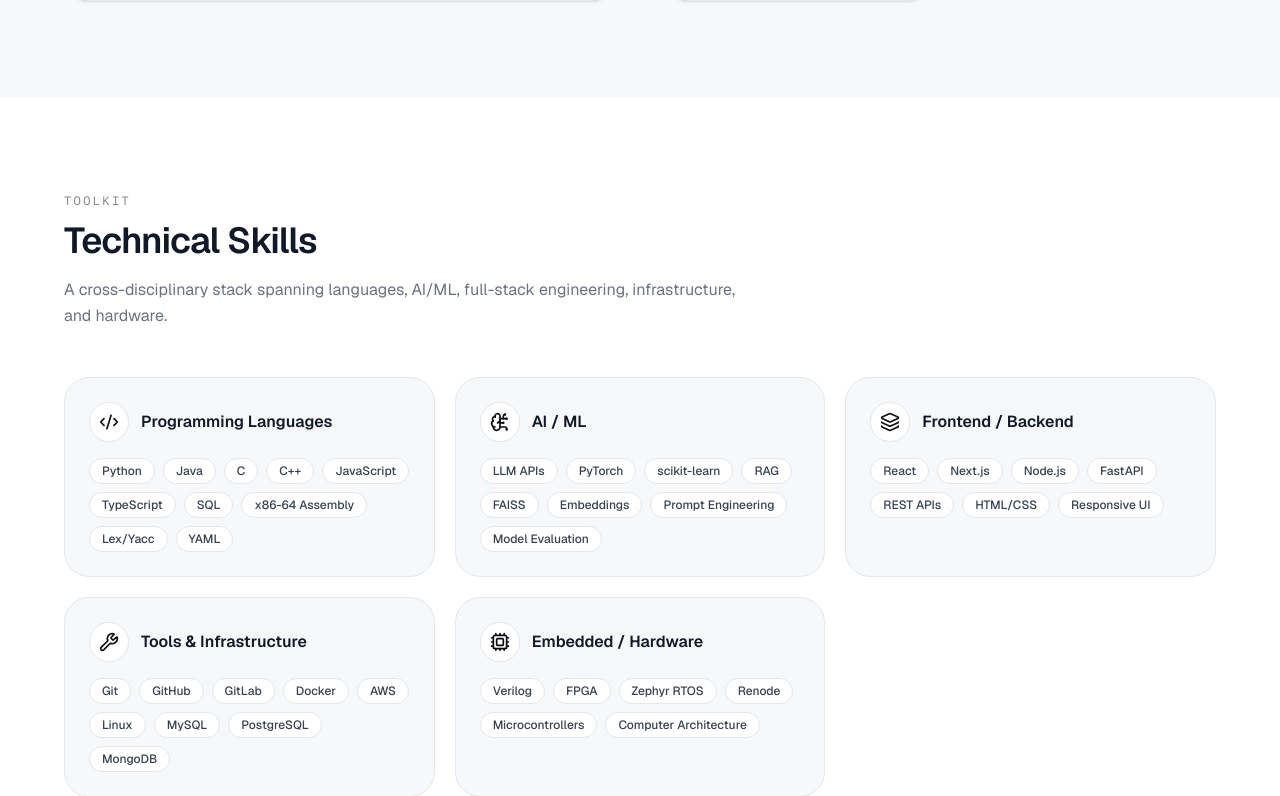
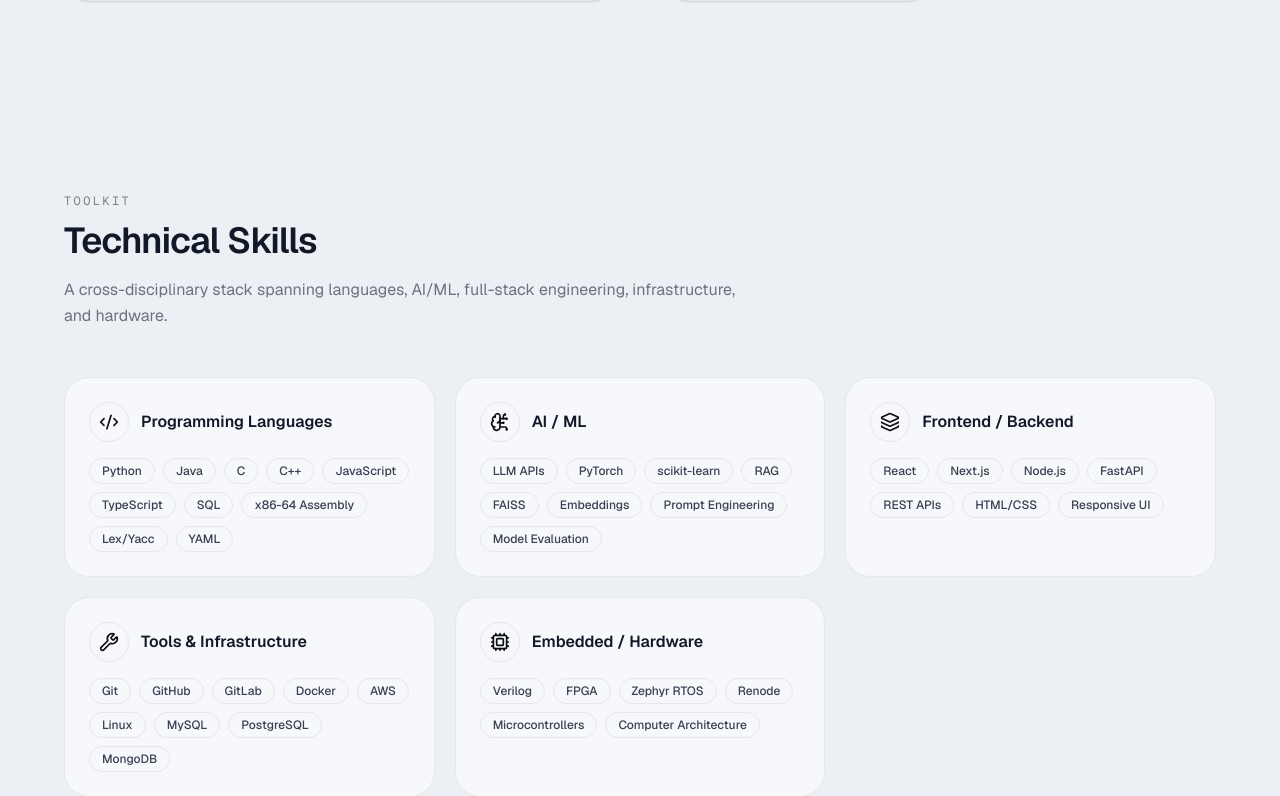
Before and after one commit to DeveshM7/DeveshM7.github.io, a Next.js app: page / in a window 1280 px wide. Shown: the part 1305-2101 px from the top of the page. Built offline with nearby package versions, Linux system fonts and the light colour scheme.

Commit message:
Apply cool off-white palette to light sections and cards

```diff
--- a/app/globals.css
+++ b/app/globals.css
@@ -63,9 +63,9 @@
   --text-muted-light: #aeb6c2;
   --accent-cool: #7dd3fc;
 
-  --background: #fafbfc;
+  --background: #eceff4;
   --foreground: #111827;
-  --card: #ffffff;
+  --card: #f6f8fb;
   --card-foreground: #111827;
   --popover: #ffffff;
   --popover-foreground: #111827;
--- a/components/about.tsx
+++ b/components/about.tsx
@@ -3,12 +3,12 @@ import { quickFacts } from "@/lib/data"
 
 export function About() {
   return (
-    <section id="about" className="bg-[#f7f8fa] px-4 py-24 sm:px-6">
+    <section id="about" className="bg-[#eceff4] px-4 py-24 sm:px-6">
       <div className="mx-auto max-w-6xl">
         <div className="grid gap-8 lg:grid-cols-2 lg:gap-12">
           {/* Intro card */}
           <Reveal>
-            <div className="h-full rounded-2xl border border-[#e5e7eb] bg-white p-8 shadow-sm">
+            <div className="h-full rounded-2xl border border-[#e5e7eb] bg-[#f6f8fb] p-8 shadow-sm">
               <p className="mb-3 font-mono text-xs uppercase tracking-[0.2em] text-[#0b0d10]/50">
                 About
               </p>
@@ -32,7 +32,7 @@ export function About() {
           <div className="grid gap-4 sm:grid-cols-2">
             {quickFacts.map((fact, i) => (
               <Reveal key={fact.label} delay={i * 0.06}>
-                <div className="h-full rounded-2xl border border-[#e5e7eb] bg-white p-6 shadow-sm transition-all duration-300 hover:-translate-y-1 hover:border-[#7dd3fc]/50 hover:shadow-md">
+                <div className="h-full rounded-2xl border border-[#e5e7eb] bg-[#f6f8fb] p-6 shadow-sm transition-all duration-300 hover:-translate-y-1 hover:border-[#7dd3fc]/50 hover:shadow-md">
                   <p className="font-mono text-xs uppercase tracking-[0.15em] text-[#0b0d10]/40">
                     {fact.label}
                   </p>
--- a/components/projects.tsx
+++ b/components/projects.tsx
@@ -12,7 +12,7 @@ export function Projects() {
   const reduce = useReducedMotion()
 
   return (
-    <section id="projects" className="bg-[#f7f8fa] px-4 py-24 sm:px-6">
+    <section id="projects" className="bg-[#eceff4] px-4 py-24 sm:px-6">
       <div className="mx-auto max-w-6xl">
         <SectionHeading
           eyebrow="Selected Work"
@@ -26,7 +26,7 @@ export function Projects() {
               <motion.div
                 whileHover={reduce ? undefined : { y: -6 }}
                 transition={{ type: "spring", stiffness: 280, damping: 22 }}
-                className="group h-full overflow-hidden rounded-2xl border border-[#e5e7eb] bg-white shadow-sm transition-shadow duration-300 hover:shadow-xl"
+                className="group h-full overflow-hidden rounded-2xl border border-[#e5e7eb] bg-[#f6f8fb] shadow-sm transition-shadow duration-300 hover:shadow-xl"
               >
                 <Link href={`/projects/${project.slug}`} className="block">
                   {/* Project image — TODO: replace images in /public/projects */}
--- a/components/research.tsx
+++ b/components/research.tsx
@@ -4,7 +4,7 @@ import { FlaskConical } from "lucide-react"
 
 export function Research() {
   return (
-    <section id="research" className="bg-white px-4 py-24 sm:px-6">
+    <section id="research" className="bg-[#eceff4] px-4 py-24 sm:px-6">
       <div className="mx-auto max-w-4xl">
         <Reveal>
           <p className="mb-3 font-mono text-xs uppercase tracking-[0.2em] text-[#0b0d10]/50">
--- a/components/skills.tsx
+++ b/components/skills.tsx
@@ -9,7 +9,7 @@ export function Skills() {
   const reduce = useReducedMotion()
 
   return (
-    <section id="skills" className="bg-white px-4 py-24 sm:px-6">
+    <section id="skills" className="bg-[#eceff4] px-4 py-24 sm:px-6">
       <div className="mx-auto max-w-6xl">
         <SectionHeading
           eyebrow="Toolkit"
@@ -25,10 +25,10 @@ export function Skills() {
                 <motion.div
                   whileHover={reduce ? undefined : { y: -4 }}
                   transition={{ type: "spring", stiffness: 300, damping: 20 }}
-                  className="group h-full rounded-2xl border border-[#e5e7eb] bg-[#f7f8fa] p-6 transition-colors duration-300 hover:border-[#7dd3fc]/50 hover:bg-white hover:shadow-md"
+                  className="group h-full rounded-2xl border border-[#e5e7eb] bg-[#f6f8fb] p-6 transition-colors duration-300 hover:border-[#7dd3fc]/50 hover:bg-white hover:shadow-md"
                 >
                   <div className="mb-4 flex items-center gap-3">
-                    <span className="inline-flex h-10 w-10 items-center justify-center rounded-xl border border-[#e5e7eb] bg-white text-[#0b0d10] transition-all duration-300 group-hover:border-[#7dd3fc]/40 group-hover:text-[#0b0d10] group-hover:shadow-[0_0_16px_rgba(125,211,252,0.2)]">
+                    <span className="inline-flex h-10 w-10 items-center justify-center rounded-xl border border-[#e5e7eb] bg-[#f6f8fb] text-[#0b0d10] transition-all duration-300 group-hover:border-[#7dd3fc]/40 group-hover:text-[#0b0d10] group-hover:shadow-[0_0_16px_rgba(125,211,252,0.2)]">
                       <Icon className="h-5 w-5 transition-transform duration-300 group-hover:scale-110" />
                     </span>
                     <h3 className="text-base font-semibold text-[#111827]">{category.title}</h3>
@@ -37,7 +37,7 @@ export function Skills() {
                     {category.skills.map((skill) => (
                       <li
                         key={skill}
-                        className="rounded-full border border-[#e5e7eb] bg-white px-3 py-1 text-xs font-medium text-[#374151] transition-colors group-hover:border-[#e5e7eb]"
+                        className="rounded-full border border-[#e5e7eb] bg-[#f6f8fb] px-3 py-1 text-xs font-medium text-[#374151] transition-colors group-hover:border-[#e5e7eb]"
                       >
                         {skill}
                       </li>
```
